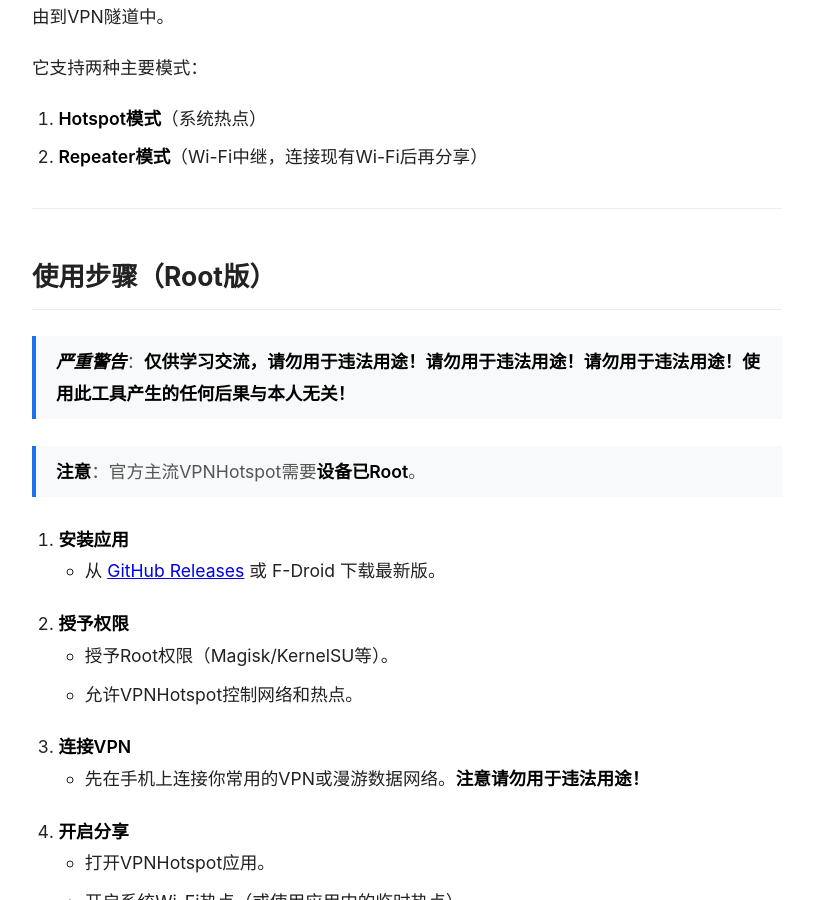
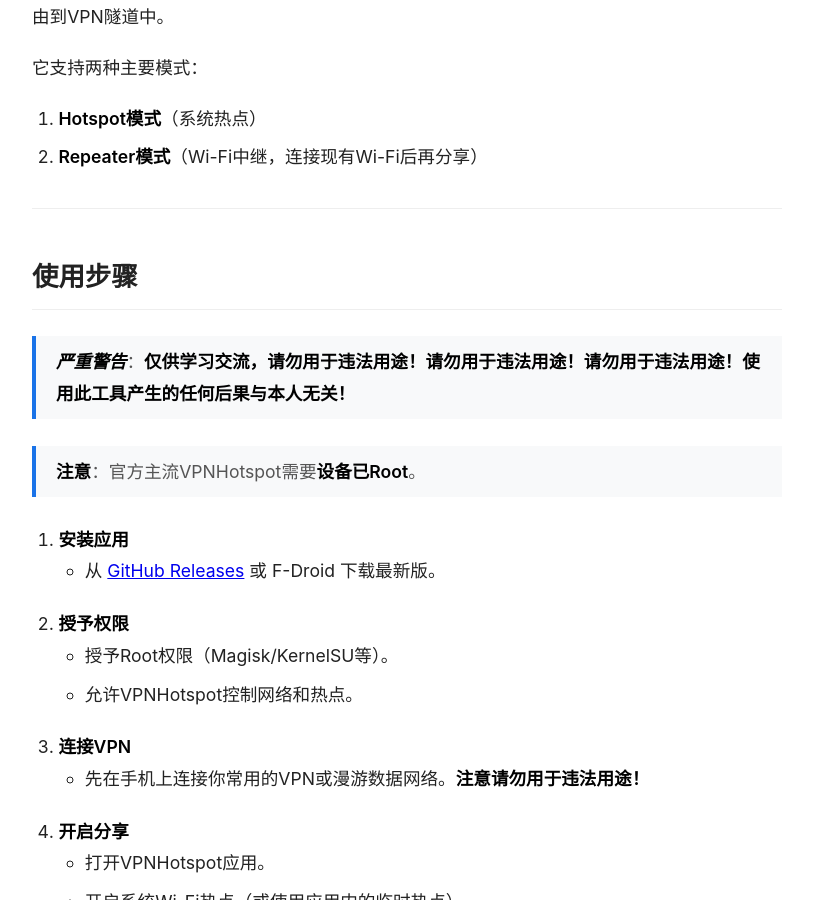
Before and after one commit to Zeason947/Zeason947.github.io, a Jekyll site: the page built from _posts/2026-06-08-about-vpn-notes.md, in a window 1280 px wide and 900 px high, scrolled down 1287 px. Shown: the whole window, without its empty margins (358-1171 px from the left). Built offline with Jekyll 4.4.1, drawn with Linux system fonts in a browser that asks for light colours.

Commit message:
Update usage steps and warning in VPN notes
Removed 'Root版' from the usage steps section and added a warning about legal use.

```diff
--- a/_posts/2026-06-08-about-vpn-notes.md
+++ b/_posts/2026-06-08-about-vpn-notes.md
@@ -32,7 +32,7 @@
 
 ---
 
-## 使用步骤（Root版）
+## 使用步骤
 
 > ***严重警告***：**仅供学习交流，请勿用于违法用途！请勿用于违法用途！请勿用于违法用途！使用此工具产生的任何后果与本人无关！**
 
```
